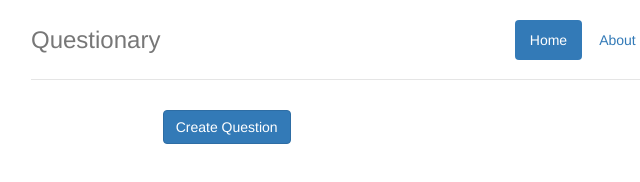
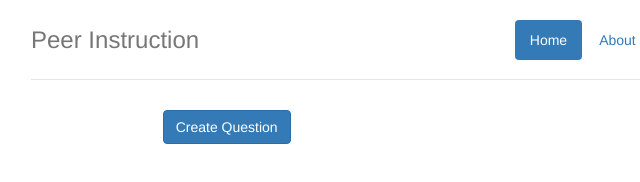
Before and after one commit to evertonrobertoauler/peer-instruction, a website: page app/index.html in a window 1280 px wide. Shown: the full height of the page, 259-899 px from the left. Drawn offline with nearby package versions, Linux system fonts and the light colour scheme; some packages are replaced by stand-ins of ours; files that its build step writes are made by us from their sources; no server answers.

Commit message:
title ajust

```diff
--- a/app/index.html
+++ b/app/index.html
@@ -6,7 +6,7 @@
   <head>
     <meta charset="utf-8">
     <meta http-equiv="X-UA-Compatible" content="IE=edge">
-    <title></title>
+    <title>Peer Instruction</title>
     <meta name="description" content="">
     <meta name="viewport" content="width=device-width">
     <!-- Place favicon.ico and apple-touch-icon.png in the root directory -->
--- a/app/views/header.html
+++ b/app/views/header.html
@@ -4,5 +4,5 @@
     <li><a ng-href="#">About</a></li>
     <li><a ng-href="#">Contact</a></li>
   </ul>
-  <h3 class="text-muted">Questionary</h3>
+  <h3 class="text-muted">Peer Instruction</h3>
 </div>
```
